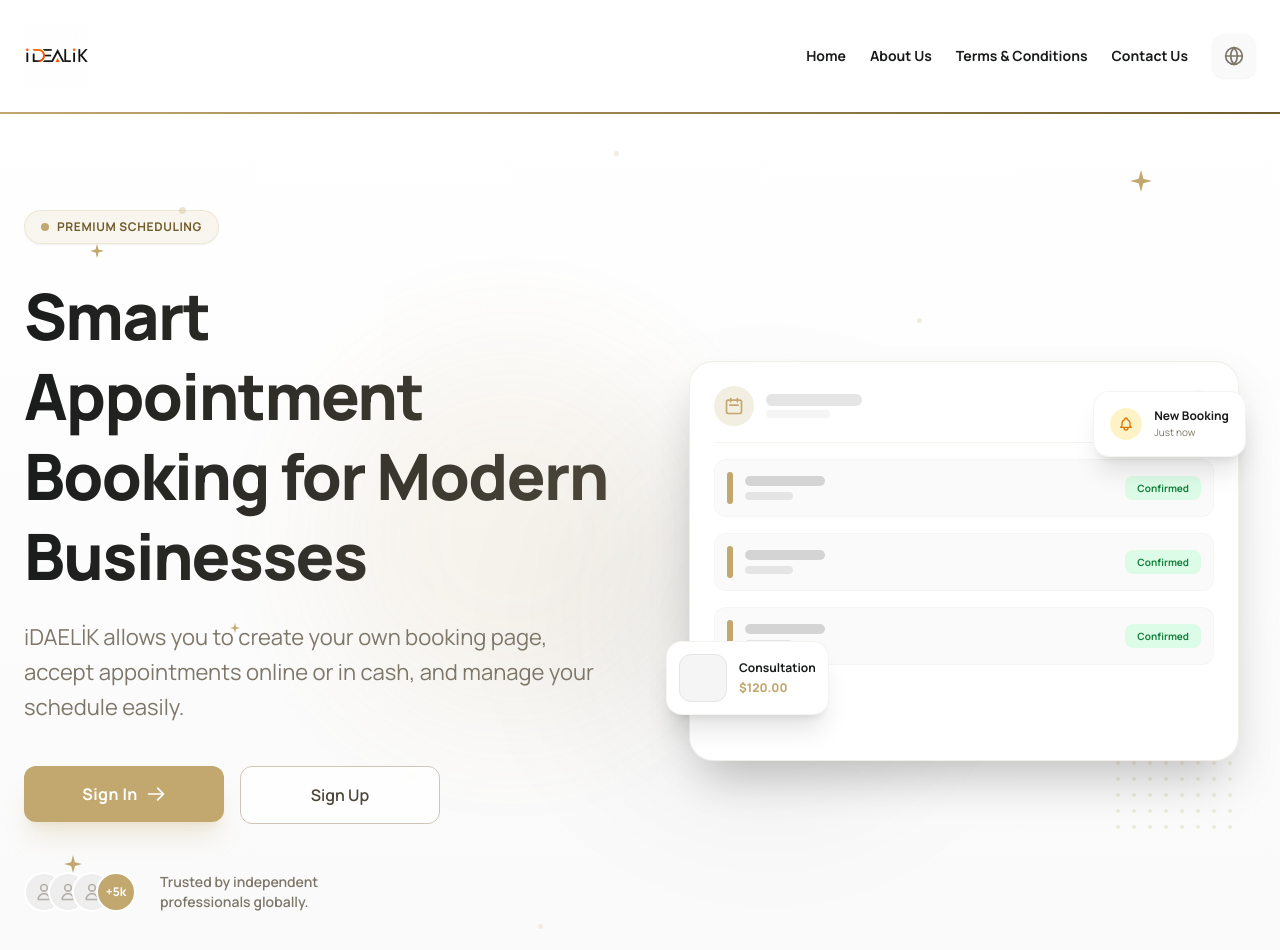
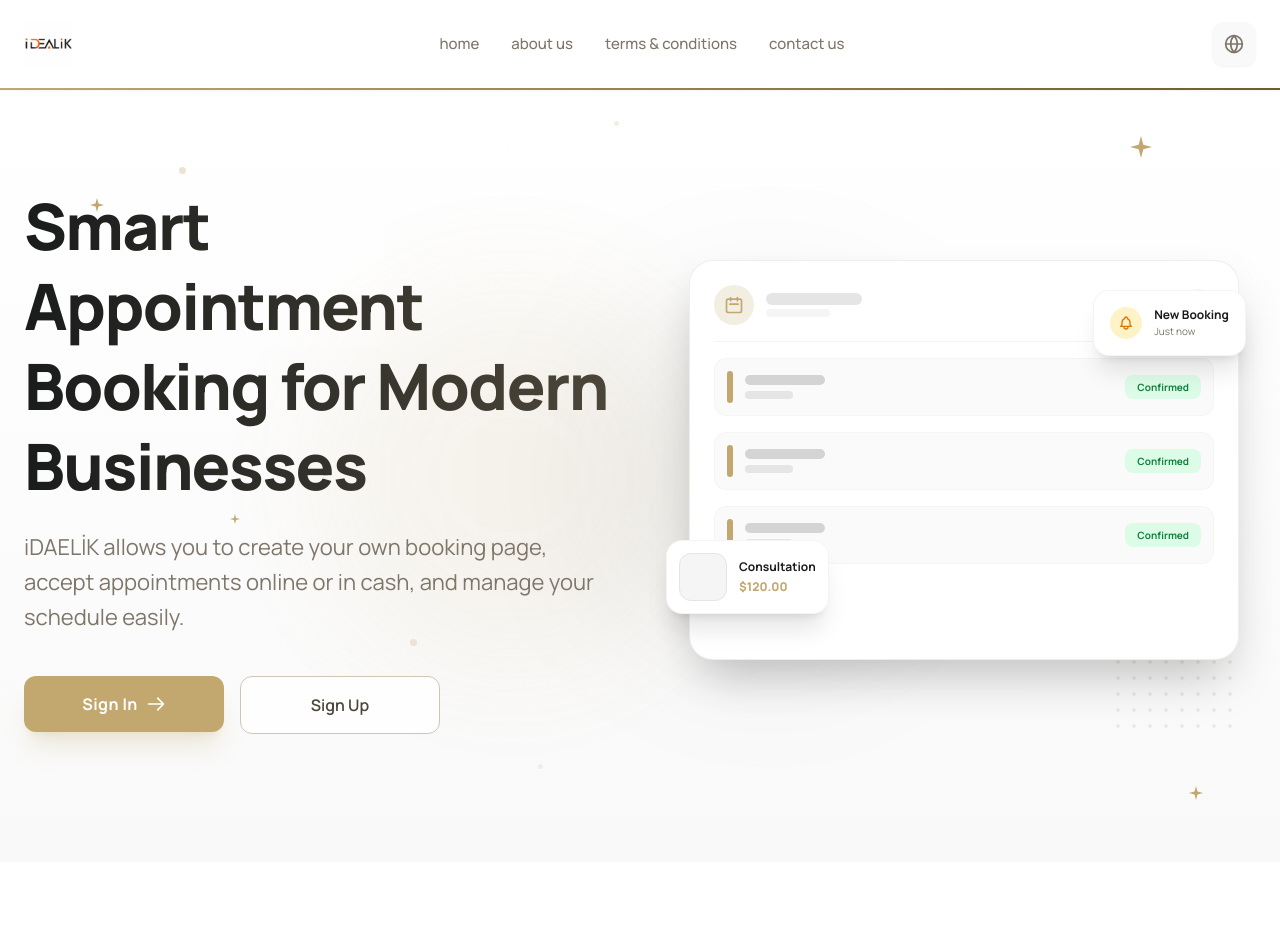
Before and after one commit to sak-gif/idealik, a Next.js app in the folder app/: page / in a window 1280 px wide. Shown: the top 950 px of the page. Built offline with nearby package versions, Linux system fonts and the light colour scheme.

Commit message:
last updates

```diff
--- a/app/src/app/page.tsx
+++ b/app/src/app/page.tsx
@@ -25,10 +25,6 @@
           <div className="page-container relative z-10 px-6 mx-auto grid grid-cols-1 lg:grid-cols-2 gap-16 items-center">
             {/* Left Content */}
             <div className="text-left animate-in" style={{ animationDelay: '0.1s' }}>
-              <div className="inline-flex items-center gap-2 px-4 py-2 rounded-full bg-primary/10 border border-primary/20 mb-8 shadow-sm">
-                <span className="w-2 h-2 rounded-full bg-primary animate-pulse"></span>
-                <span className="text-xs font-bold text-primary-dark tracking-wider uppercase">Premium Scheduling</span>
-              </div>
 
               <h1
                 className="f-heading font-extrabold leading-tight tracking-tight mb-6 text-transparent bg-clip-text bg-gradient-to-r from-[#1A1C1C] to-[#4C463A]"
@@ -52,23 +48,6 @@
                 <Link href="/register" className="btn-outline min-w-[200px] text-base px-8 py-4 bg-white/80 backdrop-blur-sm hover:bg-neutral-50 transition-colors flex items-center justify-center gap-2" id="cta-sign-up">
                   {t('landing.signUp')}
                 </Link>
-              </div>
-
-              {/* Trust Indicators */}
-              <div className="mt-12 flex items-center gap-6">
-                <div className="flex -space-x-4">
-                  {[1,2,3].map((i) => (
-                    <div key={i} className="w-10 h-10 rounded-full border-2 border-white bg-surface-container flex items-center justify-center overflow-hidden">
-                      <svg className="w-5 h-5 text-text-light/50" fill="none" viewBox="0 0 24 24" stroke="currentColor"><path strokeLinecap="round" strokeLinejoin="round" strokeWidth={2} d="M16 7a4 4 0 11-8 0 4 4 0 018 0zM12 14a7 7 0 00-7 7h14a7 7 0 00-7-7z" /></svg>
-                    </div>
-                  ))}
-                  <div className="w-10 h-10 rounded-full border-2 border-white bg-primary text-white flex items-center justify-center text-xs font-bold z-10">
-                    +5k
-                  </div>
-                </div>
-                <div className="text-sm font-semibold text-text-light">
-                  Trusted by independent <br/> professionals globally.
-                </div>
               </div>
             </div>
 
--- a/app/src/components/Header.tsx
+++ b/app/src/components/Header.tsx
@@ -5,10 +5,11 @@
 import Image from 'next/image';
 import { usePathname } from 'next/navigation';
 import LanguageSwitcher from './LanguageSwitcher';
-import { LogOut } from 'lucide-react';
+import { LogOut, Menu, X } from 'lucide-react';
 
 export default function Header() {
   const [isLoggedIn, setIsLoggedIn] = useState(false);
+  const [isMobileMenuOpen, setIsMobileMenuOpen] = useState(false);
   const pathname = usePathname();
   const isCustomerPage = pathname?.startsWith('/booking');
 
@@ -36,29 +37,35 @@
   };
 
   return (
-    <header className="w-full bg-white sticky top-0 z-50" id="main-header">
-      <div className="page-container flex items-center justify-between py-6">
-        <Link href="/" className="flex items-center" id="logo-link">
+    <header className="w-full bg-white sticky top-0 z-50 shadow-sm" id="main-header">
+      <div className="page-container flex items-center justify-between py-5">
+
+        {/* Left: Logo */}
+        <Link href="/" className="flex-shrink-0 flex items-center" id="logo-link">
           <Image
             src="/logo-idealik.png"
             alt="idealik"
-            width={200}
-            height={64}
-            className="h-16 w-auto object-contain"
+            width={160}
+            height={52}
+            className="h-12 w-auto object-contain"
             priority
           />
         </Link>
-        <div className="flex items-center gap-6">
-          <nav className="hidden md:flex items-center gap-6 text-sm f-heading font-bold" style={{ color: '#1A1C1C' }}>
-            <Link href="/#home" className="hover:text-primary transition-colors">Home</Link>
-            <Link href="/#about" className="hover:text-primary transition-colors">About Us</Link>
-            <Link href="/#terms" className="hover:text-primary transition-colors">Terms & Conditions</Link>
-            <Link href="/#contact" className="hover:text-primary transition-colors">Contact Us</Link>
-          </nav>
+
+        {/* Center: Desktop Nav */}
+        <nav className="hidden lg:flex items-center gap-8 flex-1 justify-center">
+          <Link href="/#home" className="text-[15px] font-medium text-text-light hover:text-primary transition-colors">home</Link>
+          <Link href="/#about" className="text-[15px] font-medium text-text-light hover:text-primary transition-colors">about us</Link>
+          <Link href="/#terms" className="text-[15px] font-medium text-text-light hover:text-primary transition-colors">terms & conditions</Link>
+          <Link href="/#contact" className="text-[15px] font-medium text-text-light hover:text-primary transition-colors">contact us</Link>
+        </nav>
+
+        {/* Right: Actions */}
+        <div className="flex items-center justify-end gap-4 flex-shrink-0">
           {isLoggedIn && !isCustomerPage && (
             <button
               onClick={handleLogout}
-              className="flex items-center gap-2 px-4 py-2 text-sm f-heading font-bold rounded-xl cursor-pointer transition-all duration-200 border"
+              className="hidden sm:flex items-center gap-2 px-4 py-2 text-sm font-semibold rounded-xl cursor-pointer transition-all duration-200 border"
               style={{
                 color: '#ef4444',
                 backgroundColor: 'rgba(239, 68, 68, 0.05)',
@@ -77,9 +84,44 @@
               Log Out
             </button>
           )}
-          <LanguageSwitcher />
+
+          <div className="hidden sm:block">
+            <LanguageSwitcher />
+          </div>
+
+          {/* Mobile Hamburger Button */}
+          <button
+            className="lg:hidden p-2 text-text-main hover:text-primary transition-colors"
+            onClick={() => setIsMobileMenuOpen(!isMobileMenuOpen)}
+          >
+            {isMobileMenuOpen ? <X className="w-6 h-6" /> : <Menu className="w-6 h-6" />}
+          </button>
         </div>
       </div>
+
+      {/* Mobile Menu Dropdown */}
+      {isMobileMenuOpen && (
+        <div className="lg:hidden absolute top-full left-0 w-full bg-white border-t border-outline-variant/20 shadow-xl py-4 px-6 flex flex-col gap-4 animate-in slide-in-from-top-2">
+          <Link href="/#home" onClick={() => setIsMobileMenuOpen(false)} className="text-base font-medium text-text-main hover:text-primary py-2 border-b border-outline-variant/10">home</Link>
+          <Link href="/#about" onClick={() => setIsMobileMenuOpen(false)} className="text-base font-medium text-text-main hover:text-primary py-2 border-b border-outline-variant/10">about us</Link>
+          <Link href="/#terms" onClick={() => setIsMobileMenuOpen(false)} className="text-base font-medium text-text-main hover:text-primary py-2 border-b border-outline-variant/10">terms & conditions</Link>
+          <Link href="/#contact" onClick={() => setIsMobileMenuOpen(false)} className="text-base font-medium text-text-main hover:text-primary py-2 border-b border-outline-variant/10">contact us</Link>
+
+          <div className="flex items-center justify-between pt-4">
+            <LanguageSwitcher />
+            {isLoggedIn && !isCustomerPage && (
+              <button
+                onClick={handleLogout}
+                className="flex items-center gap-2 px-4 py-2 text-sm font-semibold rounded-xl text-red-500 bg-red-50"
+              >
+                <LogOut className="w-4 h-4" />
+                Log Out
+              </button>
+            )}
+          </div>
+        </div>
+      )}
+
       <div className="gold-line" />
     </header>
   );
```
